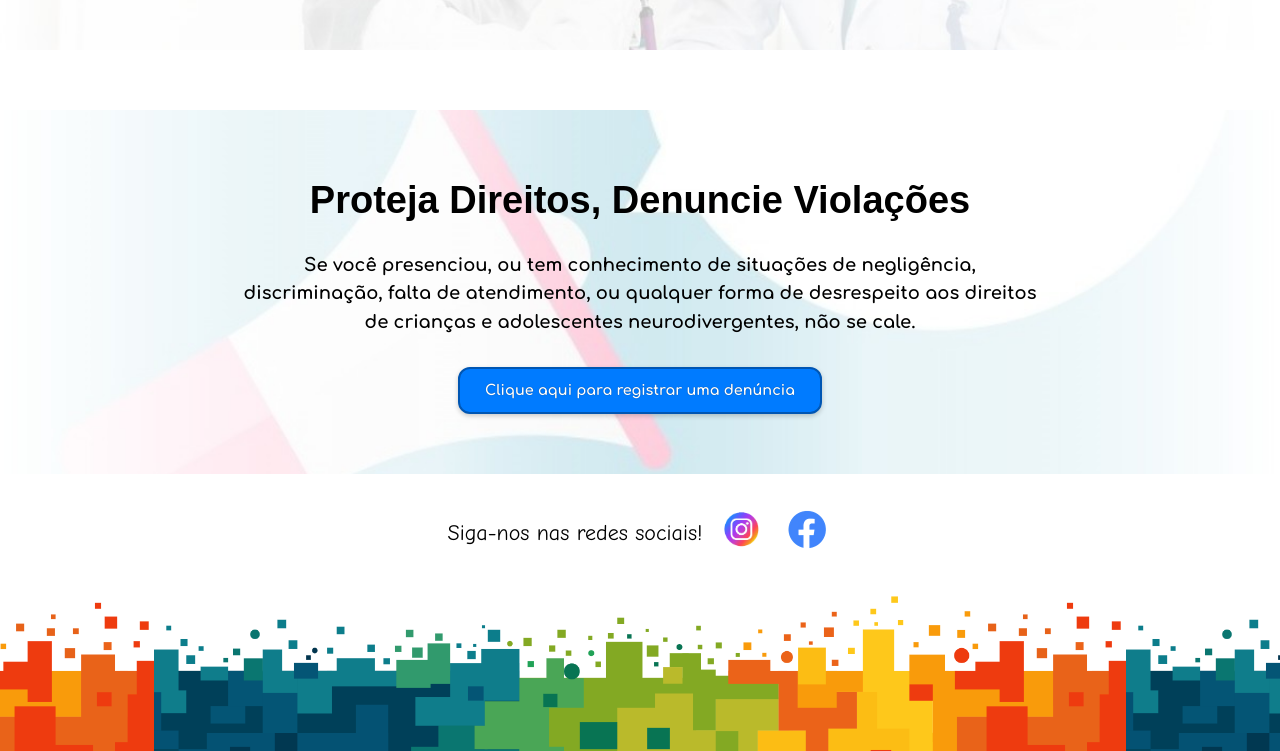
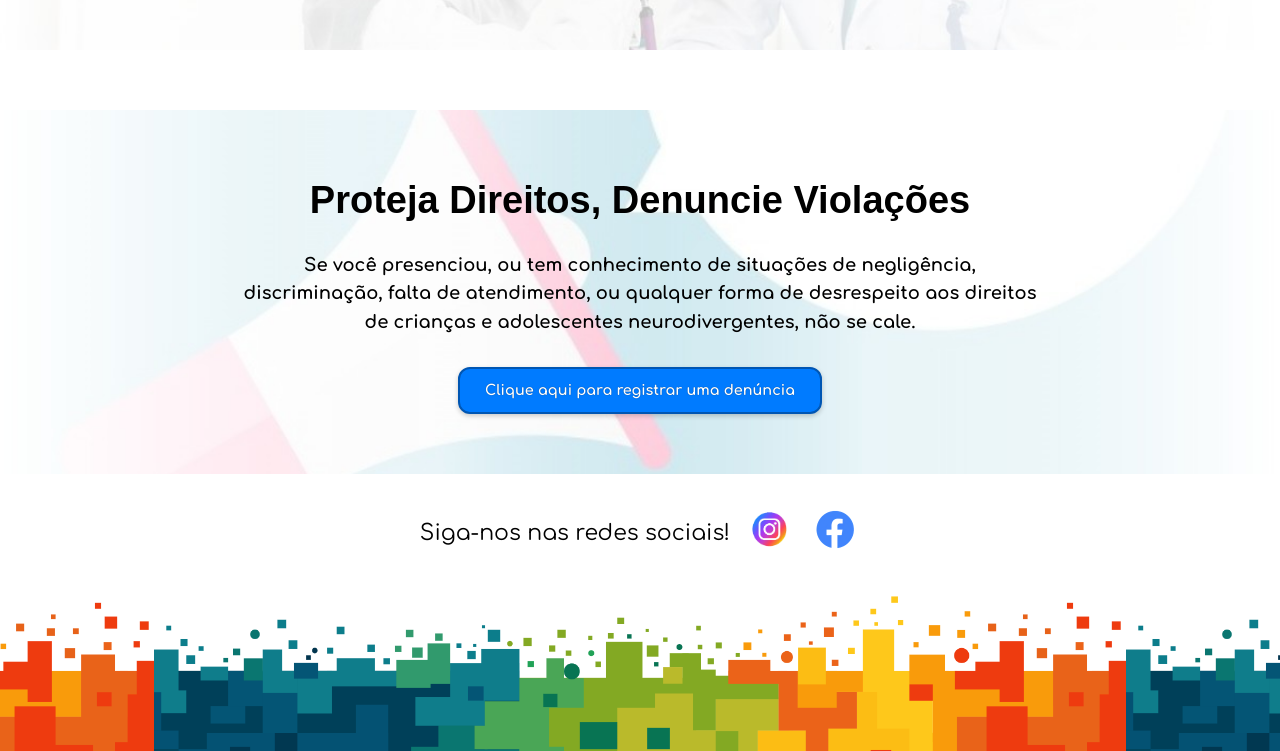
Before and after one commit to afinjaboticabal/afinjaboticabal.github.io, a plain HTML site: page index.html in a window 1280 px wide. Shown: the part 1975-2726 px from the top of the page. Drawn offline with Linux system fonts and the light colour scheme.

Commit message:
Update style.css

```diff
--- a/style.css
+++ b/style.css
@@ -82,6 +82,7 @@ body {
     display: flex;
     align-items: center;
     justify-content: center;
+    text-align: center;
 
     padding: 10px 25px; /* Padding ajustado para o alinhamento vertical */
     background: rgba(255, 255, 255, 0.9);
@@ -231,7 +232,7 @@ body {
     gap: 15px;
 }
 .social-text {
-    font-family: 'Comic Sans MS', cursive;
+    font-family: 'Comfortaa', sans-serif;
     font-size: 22px;
 }
 .footer-social img {
```
